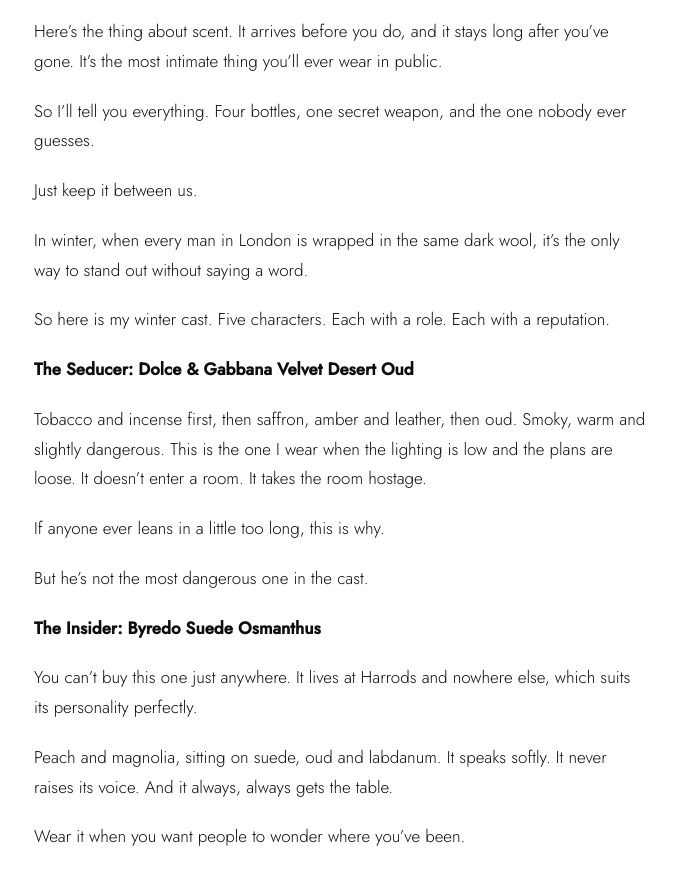
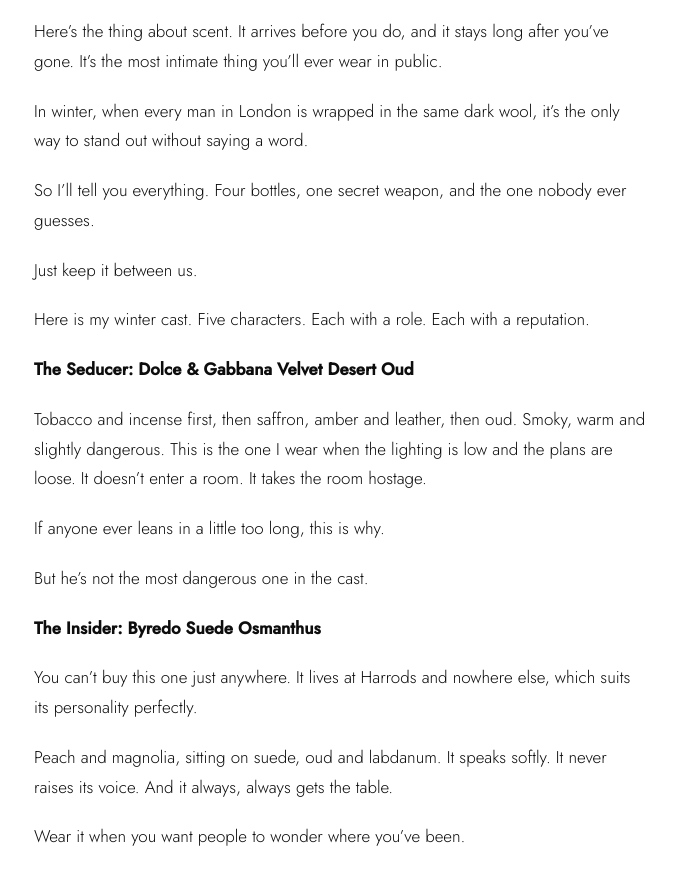
Before and after one commit to Unbearablybourgeois/unbearablybourgeois.github.io, a plain HTML site: page index.html in a window 1280 px wide. Shown: the part 1050-1919 px from the top of the page, without its empty margins (286-961 px from the left). Drawn offline with nearby package versions, Linux system fonts and the light colour scheme; a web font is replaced by a local one.

Commit message:
Nose post: smooth the intro flow
Co-Authored-By: Claude Opus 5.5 <noreply@anthropic.com>
Claude-Session: https://claude.ai/code/session_01L8DByS96U7mYkfHpvtZQBx

```diff
--- a/index.html
+++ b/index.html
@@ -118,10 +118,10 @@ const POSTS = [
       "The third was on Jermyn Street. A stranger in very good shoes stopped me mid-stride. &ldquo;Sorry, but what are you wearing?&rdquo; I smiled, said thank you, and kept walking. Some things are better left to the imagination.",
       "Three people. Three scents. Not one of them asked about my outfit, which was, of course, impeccable.",
       "Here&rsquo;s the thing about scent. It arrives before you do, and it stays long after you&rsquo;ve gone. It&rsquo;s the most intimate thing you&rsquo;ll ever wear in public.",
+      "In winter, when every man in London is wrapped in the same dark wool, it&rsquo;s the only way to stand out without saying a word.",
       "So I&rsquo;ll tell you everything. Four bottles, one secret weapon, and the one nobody ever guesses.",
       "Just keep it between us.",
-          "In winter, when every man in London is wrapped in the same dark wool, it&rsquo;s the only way to stand out without saying a word.",
-          "So here is my winter cast. Five characters. Each with a role. Each with a reputation.",
+              "Here is my winter cast. Five characters. Each with a role. Each with a reputation.",
           "<strong>The Seducer: Dolce &amp; Gabbana Velvet Desert Oud</strong>",
           "Tobacco and incense first, then saffron, amber and leather, then oud. Smoky, warm and slightly dangerous. This is the one I wear when the lighting is low and the plans are loose. It doesn&rsquo;t enter a room. It takes the room hostage.",
           "If anyone ever leans in a little too long, this is why.",
```
